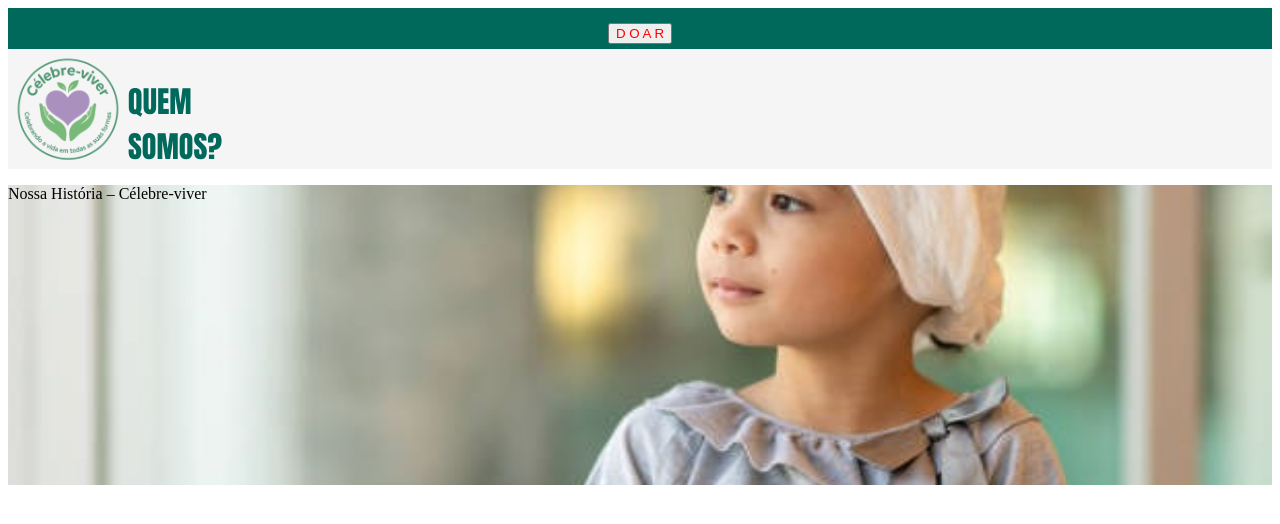
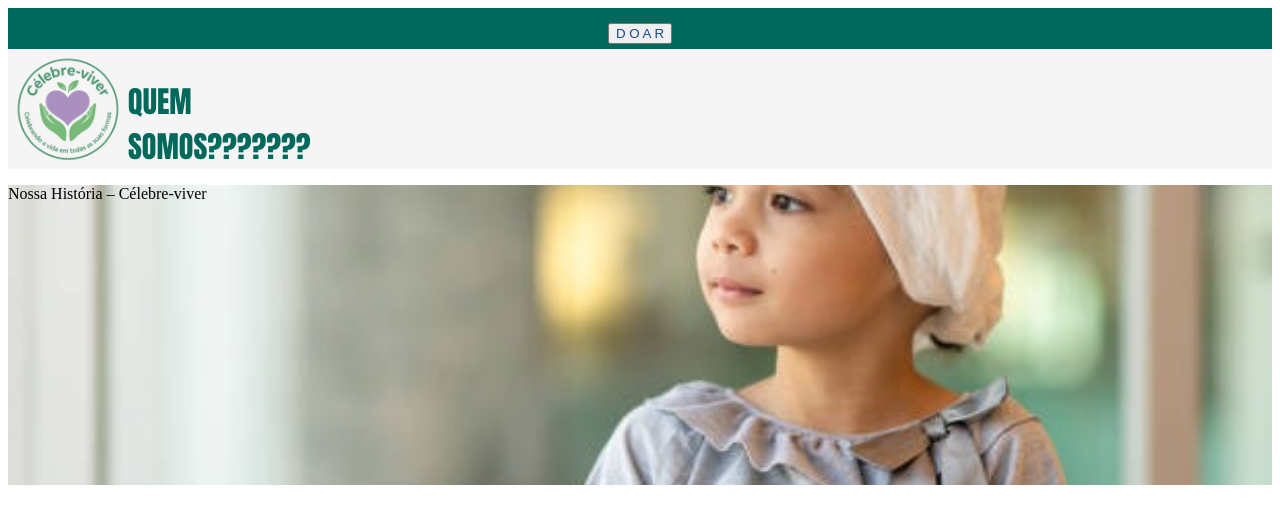
Before and after one commit to mateusdeazevedo/atividade3, a plain HTML site: page Atividade3/SegundaPag/quem-somos.html in a window 1280 px wide. Drawn offline with Linux system fonts and the light colour scheme; files whose address does not match are found by name.

Commit message:
Modificando segunda pagina

```diff
--- a/Atividade3/SegundaPag/quem-somos.html
+++ b/Atividade3/SegundaPag/quem-somos.html
@@ -8,13 +8,13 @@
 </head>
 <body>
     <header class="doar" style="color: red;">
-        <button style="color: red;">
+        <button style="color: rgb(23, 72, 146);">
             D O A R
         </button>
     </header>
     <header class="cabeçalho">
         <img src="logo.png" alt="logo" />
-        <p style="color: #00695c; ;">QUEM <br> SOMOS?</p>
+        <p style="color: #00695c; ;">QUEM <br> SOMOS???????</p>
     </header>
     <header style=" height: 300px; background-image: url(criança.jpeg); background-size: cover; background-position:center;">
         <p style="align-items: flex-end;">
```
